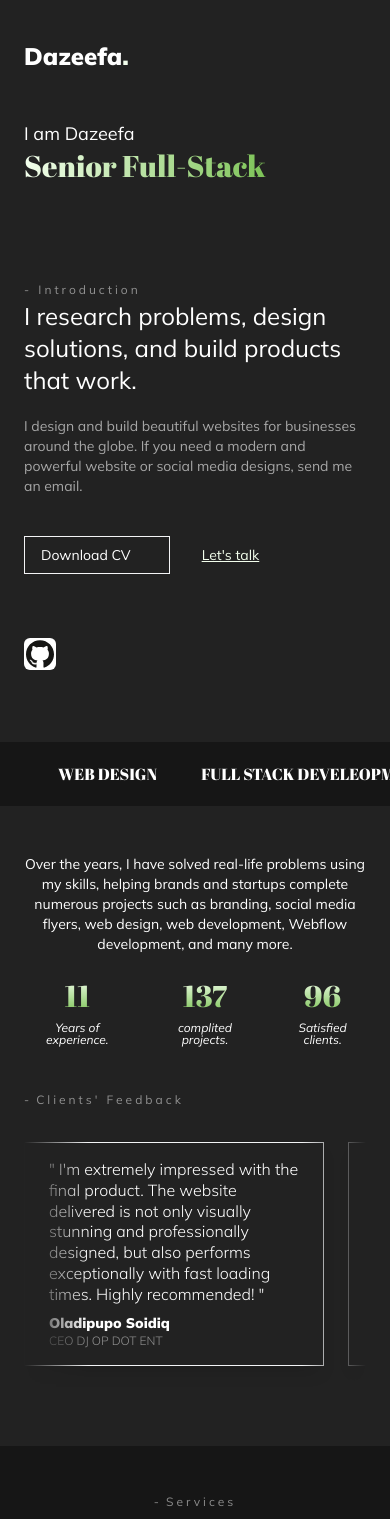
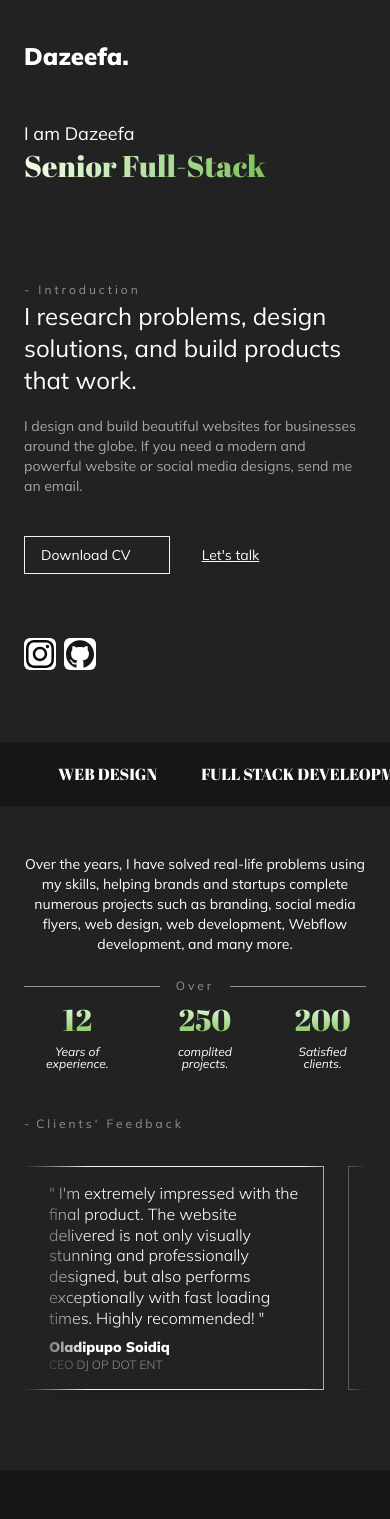
Before and after one commit to dazeefacreative/myportfolio, a React (Vite) app: page / in a window 390 px wide. Shown: the top 1519 px of the page. Built offline with nearby package versions, Linux system fonts and the light colour scheme; some icons are missing.

Commit message:
ig added

```diff
--- a/src/components/Experience.jsx
+++ b/src/components/Experience.jsx
@@ -30,8 +30,8 @@ const clients = [
   },
     {
     id: 5,
-    name: "Endrick Williams",
-    title: "Founder, Superb Shot Ltd",
+    name: "Adekunle Jelil",
+    title: "Co-Founder, ShowsNG",
     report: "He really did a great job, we are pleased with the way he handled our client's website and the delivery was so fast. I recommend Dazeefa."
   },
 ]
@@ -41,7 +41,7 @@ export default function Experience(){
     return(
         <section id="experience">
             <div className="grid grid-cols-1 md:grid-cols-6 lg:grid-cols-12 w-full max-w-6xl mx-auto gap-y-10 gap-2 lg:gap-y-16 px-6 py-12">
-                <div className="col-span-1 md:col-span-2 lg:col-span-4 justify-center items-center md:items-start flex flex-col gap-6">
+                <div className="col-span-1 md:col-span-2 lg:col-span-4 justify-center items-center md:items-start flex flex-col">
 
                     <motion.p
                     initial={{opacity: 0, x:180}}
@@ -50,12 +50,19 @@ export default function Experience(){
                     viewport={{once: true}}
                     className="text-sm opacity-80 text-center sm:text-start max-w-lg">
                         Over the years, I have solved real-life problems using my skills, helping brands and startups complete numerous projects such as branding, social media flyers, web design, web development, Webflow development, and many more.
-                        </motion.p>
-
+                    </motion.p>
+                    <div
+                    className="flex w-full items-center opacity-50 gap-4 justify-center sm:justify-start  mt-6 mb-2">
+                        <div className="md:hidden w-[45%] h-[0.5px] bg-white"/>
+                        <span className="text-xs tracking-[3px]">Over</span>
+                        <div className="w-[45%] md:w-full h-[0.5px] bg-white"/>
+                    </div>
                     <div className="flex max-w-sm gap-6 items-center justify-center sm:justify-start">
 
-                        <div className="flex flex-col sm:flex-row items-center gap-2 text-center sm:text-left">
-                            <Counter end={11} duration={1} className="text-3xl md:text-4xl font-heading bg-gradient-to-b from-primary to-secondary bg-clip-text text-transparent" />
+                        <div
+                            title="Graphics design, web design, web development, Webflow development, and many more."
+                            className="flex flex-col sm:flex-row items-center gap-2 text-center sm:text-left">
+                            <Counter end={new Date().getFullYear() - 2014 } duration={1} className="text-3xl font-heading bg-gradient-to-b from-primary to-secondary bg-clip-text text-transparent" />
                             <motion.p
                             initial={{ opacity: 0, y: 20 }}
                             whileInView={{ opacity: 1, y: 0 }}
@@ -67,8 +74,10 @@ export default function Experience(){
                             </motion.p>
                         </div>
 
-                        <div className="flex flex-col sm:flex-row items-center gap-2 text-center sm:text-left">
-                            <Counter end={137} duration={1.2} className="text-3xl md:text-4xl font-heading bg-gradient-to-b from-primary to-secondary bg-clip-text text-transparent" />
+                        <div
+                            title="Prodects completed in graphics design, web design, web development, Webflow development, and many more."
+                            className="flex flex-col sm:flex-row items-center gap-2 text-center sm:text-left">
+                            <Counter end={250} duration={1.2} className="text-3xl font-heading bg-gradient-to-b from-primary to-secondary bg-clip-text text-transparent" />
                             <motion.p
                             initial={{ opacity: 0, y: 20 }}
                             whileInView={{ opacity: 1, y: 0 }}
@@ -80,8 +89,10 @@ export default function Experience(){
                             </motion.p>
                         </div>
 
-                        <div className="flex flex-col sm:flex-row items-center gap-2 text-center sm:text-left">
-                            <Counter end={96} duration={1.2} className="text-3xl md:text-4xl font-heading bg-gradient-to-b from-primary to-secondary bg-clip-text text-transparent"
+                        <div
+                            title="Satisfied clients from graphics design, web design, web development, Webflow development, and many more."
+                            className="flex flex-col sm:flex-row items-center gap-2 text-center sm:text-left">
+                            <Counter end={200} duration={1.2} className="text-3xl font-heading bg-gradient-to-b from-primary to-secondary bg-clip-text text-transparent"
                             />
                             <motion.p
                             initial={{ opacity: 0, y: 20 }}
--- a/src/components/Footer.jsx
+++ b/src/components/Footer.jsx
@@ -6,9 +6,10 @@ export default function Footer(){
             <div className="w-full max-w-6xl mx-auto px-6 flex flex-col sm:flex-row justify-between items-center gap-4">
                 <span className="text-sm">© {new Date().getFullYear()} Dazeefa Creative. All rights reserved.</span>
                 <div className="flex gap-4">
+                    <a href="https://www.instagram.com/dazeefacreative/" target="_blank" rel="noopener noreferrer" className="text-sm hover:opacity-100 transition-opacity duration-300">Instagram</a>
+                    <a href="https://github.com/dazeefacreative" target="_blank" rel="noopener noreferrer" className="text-sm hover:opacity-100 transition-opacity duration-300">GitHub</a>
+                    <a href="https://behance.net/dazeefacreative" target="_blank" rel="noopener noreferrer" className="text-sm hover:opacity-100 transition-opacity duration-300">Behance</a>
                     <a href="https://www.linkedin.com/in/dazeefacreative/" target="_blank" rel="noopener noreferrer" className="text-sm hover:opacity-100 transition-opacity duration-300">LinkedIn</a>
-                    <a href="https://github.com/dazeefacreative" target="_blank" rel="noopener noreferrer" className="text-sm hover:opacity-100 transition-opacity duration-300">GitHub</a>
-                    <a href="https://behance.net/dazeefacreative" target="_blank" rel="noopener noreferrer" className="text-sm hover:opacity-100 transition-opacity duration-300">Twitter</a>
                 </div>
             </div>
         </footer>
--- a/src/components/Hero.jsx
+++ b/src/components/Hero.jsx
@@ -120,7 +120,7 @@ export default function Hero(){
                             transition={{ duration: 0.8, delay: 0.4, ease: "easeOut" }}
                             className="flex gap-2 mt-16 lg:mt-32"
                         >
-
+                            <a href="https://www.instagram.com/dazeefacreative/"><Icon icon={"logos:instagram-icon"} className="hover:animate-bounce bg-white rounded-md p-0.5 size-8 sm:size-6"/></a>
                             <a href="https://github.com/dazeefacreative"><Icon icon={"logos:github-icon"} className="hover:animate-bounce bg-white rounded-md p-0.5 size-8 sm:size-6"/></a>
                             <a href="https://behance.net/dazeefacreative"><Icon icon={"streamline-logos:behance-logo-block"} className="hover:animate-bounce size-8 sm:size-6"/></a>
                             <a href="https://linkedin.com/in/dazeefacreative"><Icon icon={"streamline-logos:linkedin-logo-block"} className="hover:animate-bounce size-8 sm:size-6"/></a>
--- a/src/components/Skills.jsx
+++ b/src/components/Skills.jsx
@@ -147,13 +147,13 @@ export default function Skills(){
                             transition={{ type: "spring", stiffness: 300 }}
                             className="relative flex flex-col gap-4 justify-between items-end bg-veryDark rounded-lg p-6"
                             >
-                            <Icon icon={"logos:tailwindcss-icon"} className="absolute -top-5 left-5 text-4xl" />
+                            <Icon icon={"logos:supabase-icon"} className="absolute -top-5 left-5 text-4xl" />
                             <div className="flex w-full justify-between">
-                                <span className="text-sm opacity-80">Tailwind CSS</span>
-                                <span className="text-sm opacity-50">95%</span>
+                                <span className="text-sm opacity-80">Supabase</span>
+                                <span className="text-sm opacity-50">70%</span>
                             </div>
                             <div className="w-full h-1 bg-gray-700 rounded-full">
-                                <div className="h-full bg-gradient-to-r from-teal-500 to-green-500 rounded-full w-[95%]"></div>
+                                <div className="h-full bg-gradient-to-r from-teal-500 to-green-500 rounded-full w-[70%]"></div>
                             </div>
                         </motion.div>
                         <motion.div
```
